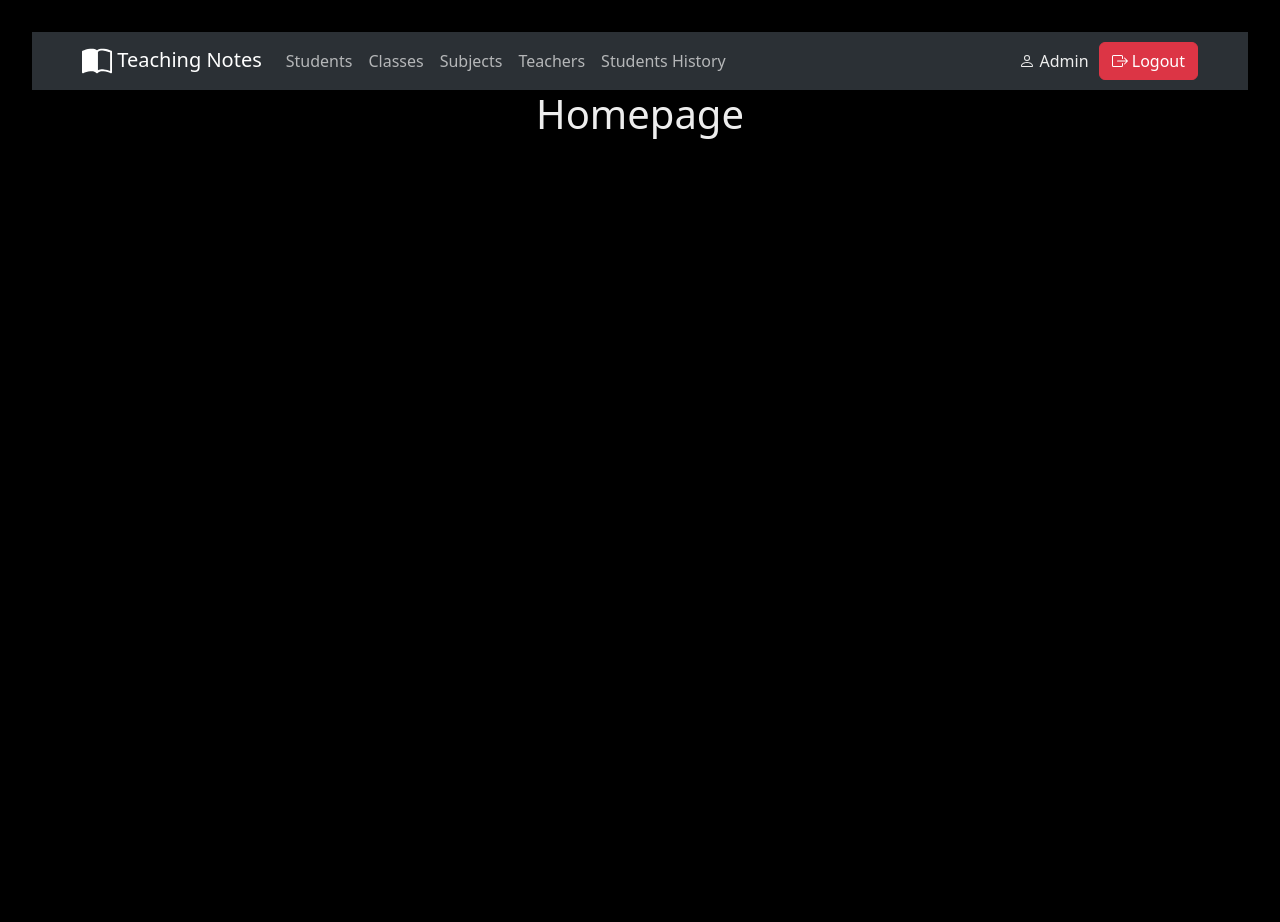
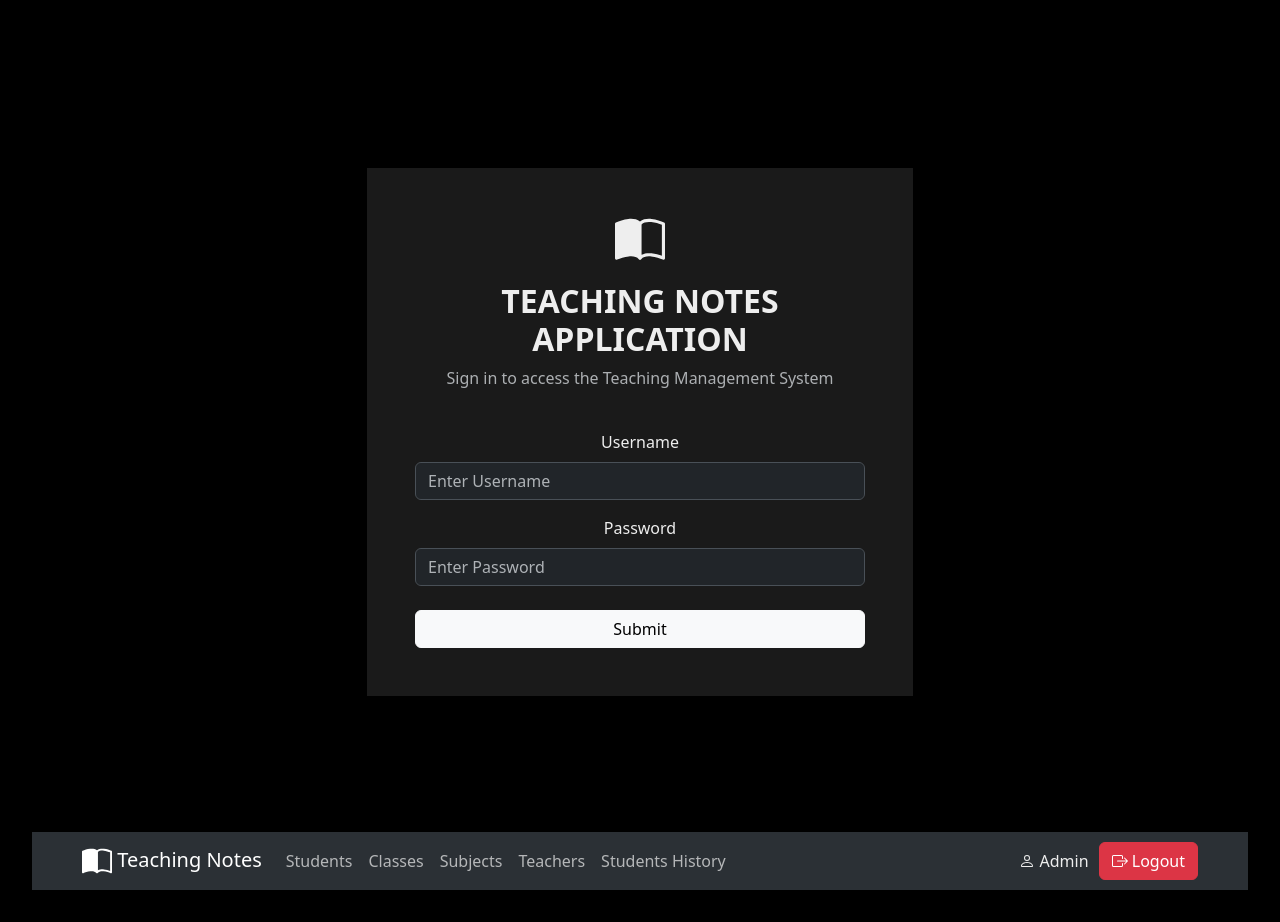
Before and after one commit to nurqahar/fullstack, a React (Vite) app in the folder frontend/: page / in a window 1280 px wide. Before the commit the page ends 800 px from the top, so only its background shows below. Built offline with nearby package versions, Linux system fonts and the light colour scheme.

Commit message:
modify homepage, change homepage to login page

```diff
--- a/frontend/src/App.jsx
+++ b/frontend/src/App.jsx
@@ -16,13 +16,12 @@ export default function App() {
     <BrowserRouter>
       <Container>
         <Routes>
-          <Route path="/login" element={<Login />} />
+          <Route index element={<Login />} />
         </Routes>
       </Container>
       <Container fluid className="m-0 p-0">
         <NavBar />
         <Routes>
-          <Route index element={<Homepage />} />
           <Route path="/dashboard" element={<Dashboard />} />
           <Route path="/students" element={<Students />} />
           <Route path="/classes" element={<Classes />} />
--- a/frontend/src/components/Homepage.jsx
+++ b/frontend/src/components/Homepage.jsx
@@ -1,7 +1,17 @@
+import Container from "react-bootstrap/Container";
+
 export default function Homepage() {
   return (
-    <>
-      <h1>Homepage</h1>
-    </>
+    <Container className="mt-5">
+      <h1 className="fw-bold">Teaching Notes Application</h1>
+      <p className="w-50">
+        Simplify your day. Track attendance, share resources, and manage your
+        teaching notes—all from a single, secure dashboard. Designed for
+        teachers, by teachers.
+      </p>
+      <a href="/login" className="btn btn-primary">
+        Get Started
+      </a>
+    </Container>
   );
 }
```
